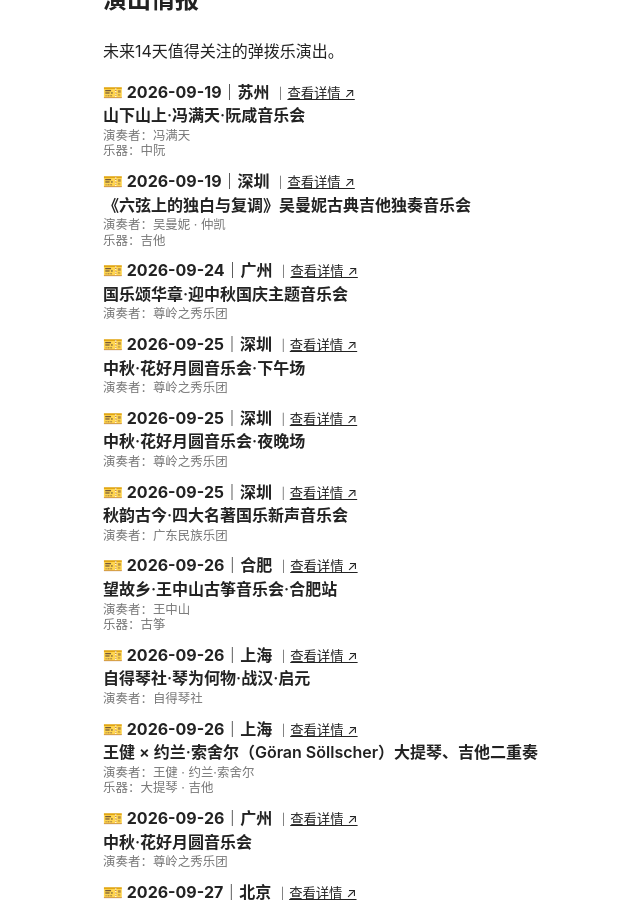
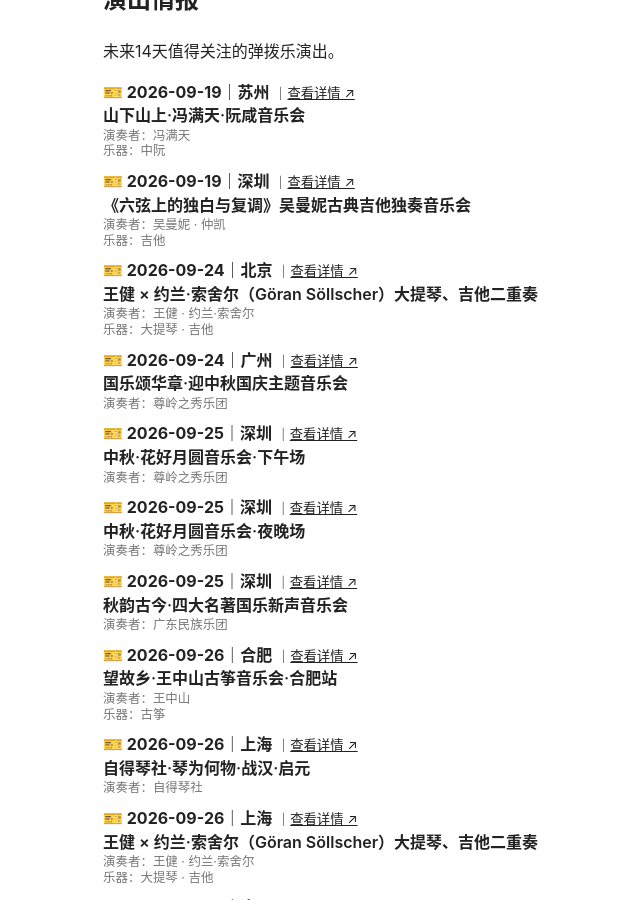
Before and after one commit to KeenKwok/boxianji, a Jekyll site: the page built from index.md, in a window 1280 px wide and 900 px high, scrolled down 576 px. Shown: the whole window, without its empty margins (157-797 px from the left). Built offline with Jekyll 4.4.1, drawn with Linux system fonts in a browser that asks for light colours.

Commit message:
更新 attention.yml

```diff
--- a/_data/attention.yml
+++ b/_data/attention.yml
@@ -1,3 +1,15 @@
+- id: "20260924-beijing-wangjian-goran-sollscher"
+  date: "2026-09-24"
+  city: "北京"
+  title: "王健 × 约兰·索舍尔（Göran Söllscher）大提琴、吉他二重奏"
+  performers:
+    - "王健"
+    - "约兰·索舍尔"
+  instruments:
+    - "大提琴"
+    - "吉他"
+  link: "https://mp.weixin.qq.com/s/ZX89_JZaGheNME_ulFkIzw"
+
 - id: "20260927-beijing-weilaizhixing-guitar"
   date: "2026-09-27"
   city: "北京"
```
